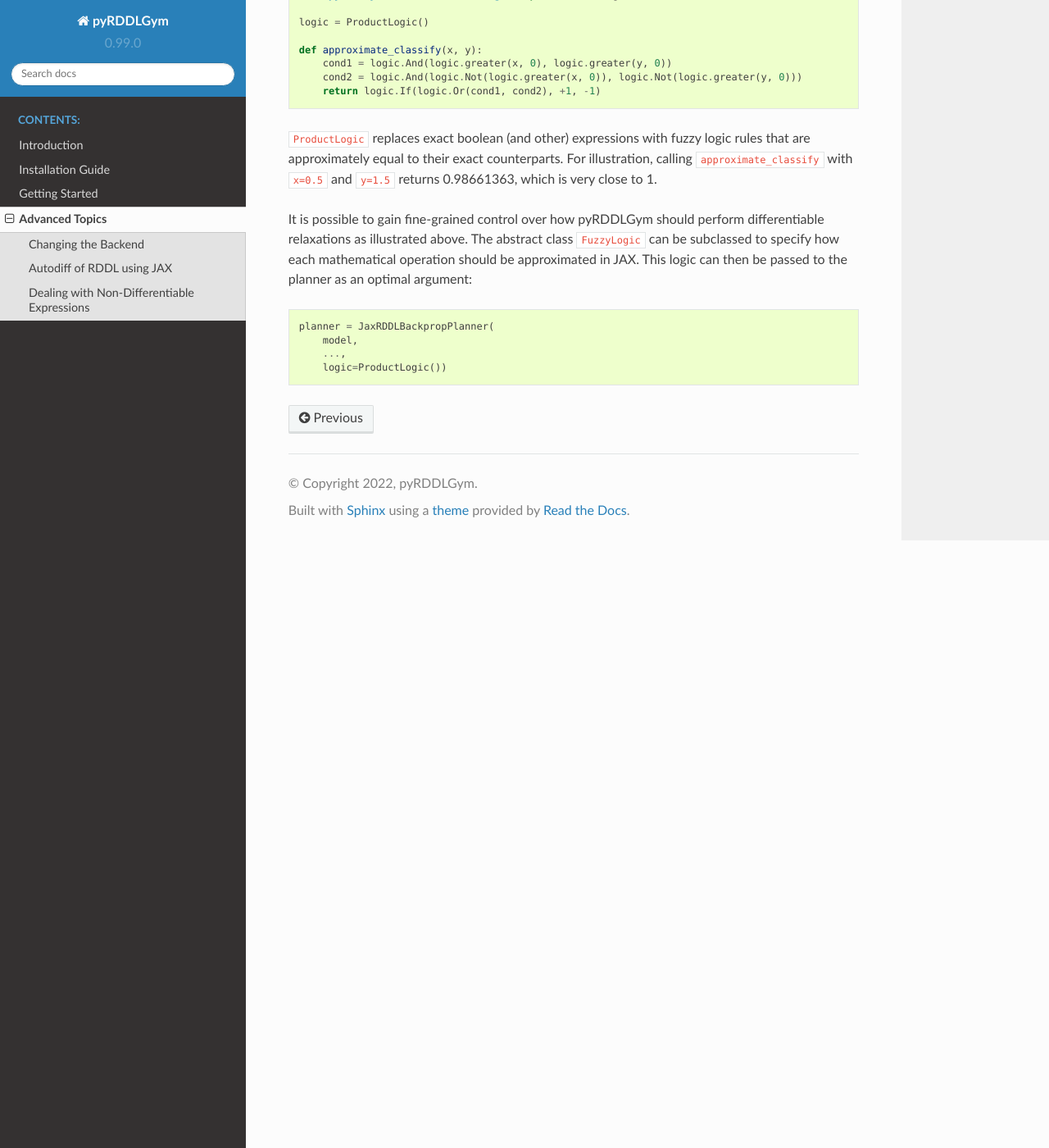
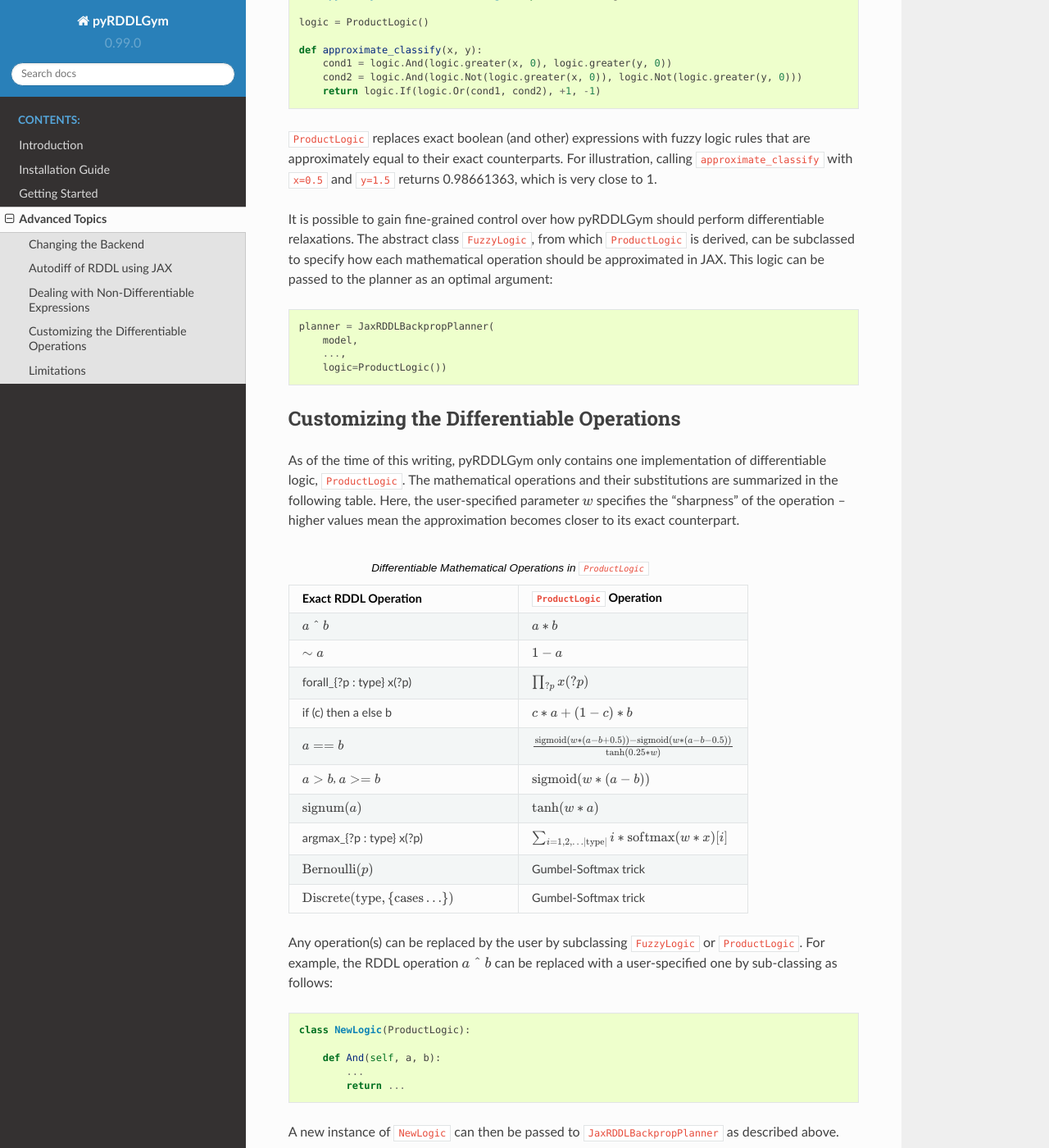
Before and after one commit to pyrddlgym-project/pyRDDLGym, a Sphinx documentation site: the page built from docs/advanced.rst, in a window 1280 px wide and 1400 px high, scrolled down 2471 px. Shown: the whole window at 82% size. Built offline with Sphinx 7.4.7 and the Read the Docs theme 2.0.0, drawn with Linux system fonts in a browser that asks for light colours; some of the changed text lies outside the part shown.

Commit message:
Added list of operations and limitations to advanced.rst

```diff
--- a/docs/advanced.rst
+++ b/docs/advanced.rst
@@ -120,9 +120,9 @@ Specifically, the ``classify`` function above could be written as follows:
 ``ProductLogic`` replaces exact boolean (and other) expressions with fuzzy logic rules that are approximately equal to their exact counterparts.
 For illustration, calling ``approximate_classify`` with ``x=0.5`` and ``y=1.5`` returns 0.98661363, which is very close to 1.
 
-It is possible to gain fine-grained control over how pyRDDLGym should perform differentiable relaxations as illustrated above.
-The abstract class ``FuzzyLogic`` can be subclassed to specify how each mathematical operation should be approximated in JAX.
-This logic can then be passed to the planner as an optimal argument:
+It is possible to gain fine-grained control over how pyRDDLGym should perform differentiable relaxations.
+The abstract class ``FuzzyLogic``, from which ``ProductLogic`` is derived, can be subclassed to specify how each mathematical operation should be approximated in JAX.
+This logic can be passed to the planner as an optimal argument:
 
 .. code-block:: python
 
@@ -130,3 +130,68 @@ This logic can then be passed to the planner as an optimal argument:
         model,
         ...,
         logic=ProductLogic())
+
+Customizing the Differentiable Operations
+-------------------
+
+As of the time of this writing, pyRDDLGym only contains one implementation of differentiable logic, ``ProductLogic``.
+The mathematical operations and their substitutions are summarized in the following table.
+Here, the user-specified parameter :math:`w` specifies the "sharpness" of the operation -- higher values mean the approximation becomes closer to its exact counterpart.
+
+.. list-table:: Differentiable Mathematical Operations in ``ProductLogic``
+   :widths: 60 60
+   :header-rows: 1
+
+   * - Exact RDDL Operation
+     - ``ProductLogic`` Operation
+   * - :math:`a \text{ ^ } b`
+     - :math:`a * b`
+   * - :math:`\sim a`
+     - :math:`1 - a`
+   * - forall_{?p : type} x(?p)
+     - :math:`\prod_{?p} x(?p)`
+   * - if (c) then a else b
+     - :math:`c * a + (1 - c) * b`
+   * - :math:`a == b`
+     - :math:`\frac{\mathrm{sigmoid}(w * (a - b + 0.5)) - \mathrm{sigmoid}(w * (a - b - 0.5))}{\tanh(0.25 * w)}`
+   * - :math:`a > b`, :math:`a >= b`
+     - :math:`\mathrm{sigmoid}(w * (a - b))`
+   * - :math:`\mathrm{signum}(a)`
+     - :math:`\tanh(w * a)`
+   * - argmax_{?p : type} x(?p)
+     - :math:`\sum_{i = 1, 2, \dots |\mathrm{type}|} i * \mathrm{softmax}(w * x)[i]`
+   * - :math:`\mathrm{Bernoulli}(p)`
+     - Gumbel-Softmax trick
+   * - :math:`\mathrm{Discrete}(\mathrm{type}, \lbrace \mathrm{cases} \dots \rbrace )`
+     - Gumbel-Softmax trick
+
+Any operation(s) can be replaced by the user by subclassing ``FuzzyLogic`` or ``ProductLogic``.
+For example, the RDDL operation :math:`a \text{ ^ } b` can be replaced with a user-specified one by sub-classing as follows:
+
+.. code-block:: python
+
+    class NewLogic(ProductLogic):
+
+        def And(self, a, b):
+            ...
+            return ...
+
+A new instance of ``NewLogic`` can then be passed to ``JaxRDDLBackpropPlanner`` as described above.
+
+Limitations
+-------------------
+
+We cite several limitations of the current baseline JAX optimizer:
+
+* Not all operations have natural differentiable relaxations. Currently, the following are not supported:
+	* integer-valued functions such as round, floor, ceil
+	* nested fluents such as fluent1(fluent2(?p))
+	* distributions that are not naturally reparameterizable such as Poisson, Gamma and Beta
+* Some relaxations can accumulate a high error relative to their exact counterparts, particularly when stacking CPFs via the chain rule for long roll-out horizons
+* Some relaxations may not be mathematically consistent with one another
+	* no guarantees are provided about dichotomy of equality, e.g. a == b, a > b and a < b do not necessarily "sum" to one, but in many cases should be close
+	* if this is a concern, we recommend overriding some operations in ``ProductLogic`` to suit the user's needs
+* The parameter :math:`w` is fixed: support for annealing or otherwise modifying this value during optimization may be added in the future.
+
+The goal of the JAX optimizer was not to replicate the state-of-the-art, but to provide a simple baseline that can be easily built-on.
+However, we welcome any suggestions or modifications about how to improve this algorithm on a broader subset of RDDL.
```
